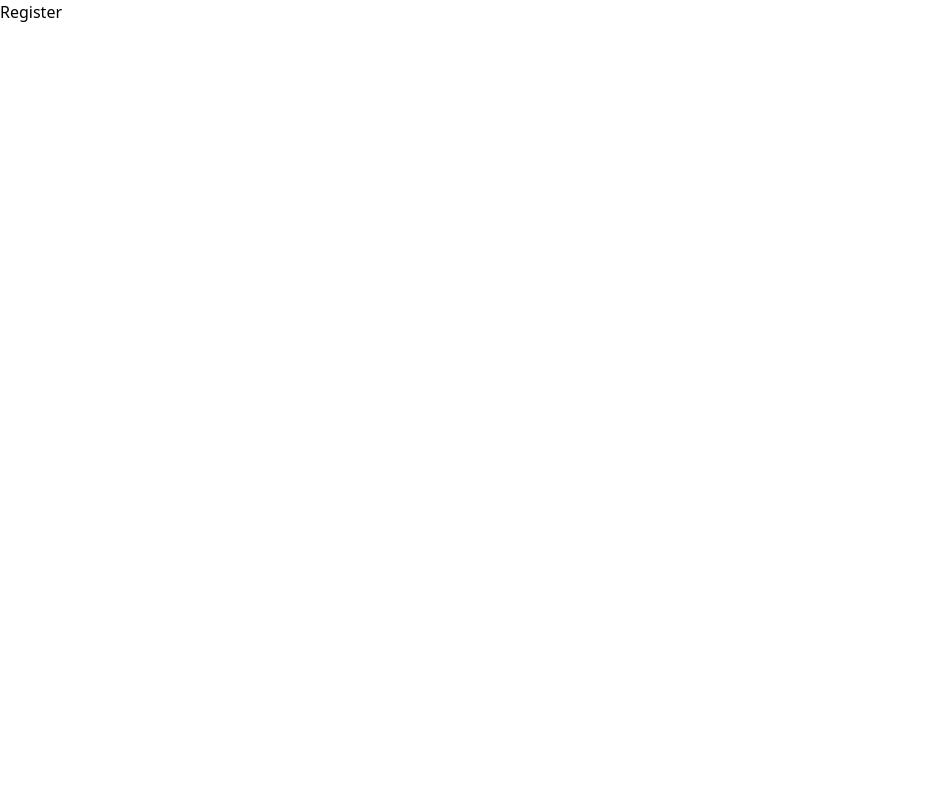
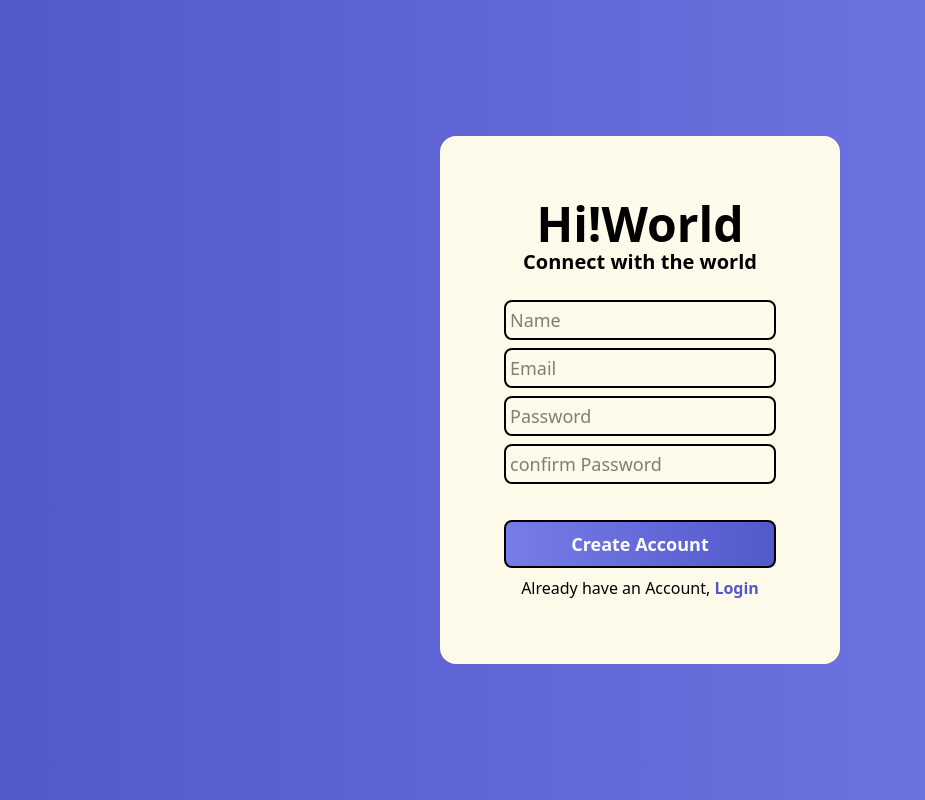
Before and after one commit to fasih124/ChatApp, a React (Vite) app in the folder client/chatapp/: page /register in a window 1280 px wide. Shown: the whole page, without its empty margins (0-925 px from the left). Built offline with nearby package versions, Linux system fonts and the light colour scheme.

Commit message:
remove chatPage.jsx and it route and add component for homepage

```diff
--- a/client/chatapp/src/Pages/Chat.jsx
+++ /dev/null
@@ -1,6 +0,0 @@
-import { useParams } from "react-router-dom";
-
-export default function Chat() {
-  const { chatId } = useParams();
-  return <div>Chat Room ID: {chatId}</div>;
-}
--- a/client/chatapp/src/Pages/Home.jsx
+++ b/client/chatapp/src/Pages/Home.jsx
@@ -1,3 +1,13 @@
+import SideBar from "../component/Sidebar.jsx";
+import ChatBox from "../component/ChatBox";
+import ConversationBar from "../component/ConversationBar";
+
 export default function Home() {
-  return <div>Home - Conversations</div>;
+  return (
+    <div>
+      <SideBar></SideBar>
+      <ConversationBar></ConversationBar>
+      <ChatBox></ChatBox>
+    </div>
+  );
 }
--- a/client/chatapp/src/Pages/Login.jsx
+++ b/client/chatapp/src/Pages/Login.jsx
@@ -4,7 +4,7 @@ export default function Login() {
   return (
     <div className="bg-gradient-to-l from-primary-500 to-primary-700 h-svh flex justify-center items-center flex-col">
       <div className="flex flex-col justify-center bg-amber-50 rounded-2xl p-16">
-        <h1 className="text-center text-5xl font-bold">WeChat</h1>
+        <h1 className="text-center text-5xl font-bold">Hi!World</h1>
         <p className="text-center text-xl font-semibold mb-6">
           Connect with the world
         </p>
@@ -22,7 +22,6 @@ export default function Login() {
           className="border-2 border-black cursor-pointer mt-7 px-5 py-2
         bg-gradient-to-r from-primary-500 to-primary-700 rounded-lg
          text-white font-bold text-lg"
-          disabled
         >
           Login
         </button>
--- a/client/chatapp/src/Pages/Register.jsx
+++ b/client/chatapp/src/Pages/Register.jsx
@@ -1,3 +1,46 @@
+import { Link } from "react-router-dom";
 export default function Register() {
-  return <div>Register</div>;
+  return (
+    <div className="bg-gradient-to-l from-primary-500 to-primary-700 h-svh flex justify-center items-center flex-col">
+      <div className="flex flex-col justify-center bg-amber-50 rounded-2xl p-16">
+        <h1 className="text-center text-5xl font-bold">Hi!World</h1>
+        <p className="text-center text-xl font-semibold mb-6">
+          Connect with the world
+        </p>
+        <input
+          className="text-lg p-1 mb-2 border-2 rounded-lg"
+          type="Text"
+          placeholder="Name"
+        />
+        <input
+          className="text-lg p-1 mb-2 border-2 rounded-lg"
+          type="email"
+          placeholder="Email"
+        />
+        <input
+          className="text-lg p-1 mb-2 border-2 rounded-lg"
+          type="password"
+          placeholder="Password"
+        />
+        <input
+          className="text-lg p-1 mb-2 border-2 rounded-lg"
+          type="password"
+          placeholder="confirm Password"
+        />
+        <button
+          className="border-2 border-black cursor-pointer mt-7 px-5 py-2
+        bg-gradient-to-r from-primary-500 to-primary-700 rounded-lg
+         text-white font-bold text-lg"
+        >
+          Create Account
+        </button>
+        <p className="text-center text-base mt-2 ">
+          Already have an Account,{" "}
+          <Link to={"/login"} className="font-bold text-primary-700 ">
+            Login
+          </Link>
+        </p>
+      </div>
+    </div>
+  );
 }
--- /dev/null
+++ b/client/chatapp/src/component/ChatBox.jsx
@@ -0,0 +1,3 @@
+export default function ChatBox() {
+  return <div className="bg-yellow-500"></div>;
+}
--- /dev/null
+++ b/client/chatapp/src/component/ConversationBar.jsx
@@ -0,0 +1,3 @@
+export default function ConversationBar() {
+  return <div className="bg-green-500"></div>;
+}
--- /dev/null
+++ b/client/chatapp/src/component/Sidebar.jsx
@@ -0,0 +1,3 @@
+export default function SideBar() {
+  return <div className="bg-red-500"></div>;
+}
--- a/client/chatapp/src/routes/AppRouter.jsx
+++ b/client/chatapp/src/routes/AppRouter.jsx
@@ -4,7 +4,6 @@ import ProtectedRoute from "./ProtectedRoute";
 import Login from "../Pages/Login";
 import Register from "../Pages/Register";
 import Home from "../Pages/Home";
-import Chat from "../Pages/Chat";
 import NotFound from "../Pages/NotFound";
 
 const router = createBrowserRouter([
@@ -15,17 +14,9 @@ const router = createBrowserRouter([
   {
     path: "/",
     element: (
-      <ProtectedRoute>
-        <Home />
-      </ProtectedRoute>
-    ),
-  },
-  {
-    path: "/chat/:chatId",
-    element: (
-      <ProtectedRoute>
-        <Chat />
-      </ProtectedRoute>
+      // <ProtectedRoute>
+      <Home />
+      // </ProtectedRoute>
     ),
   },
   // Catch-all
```
